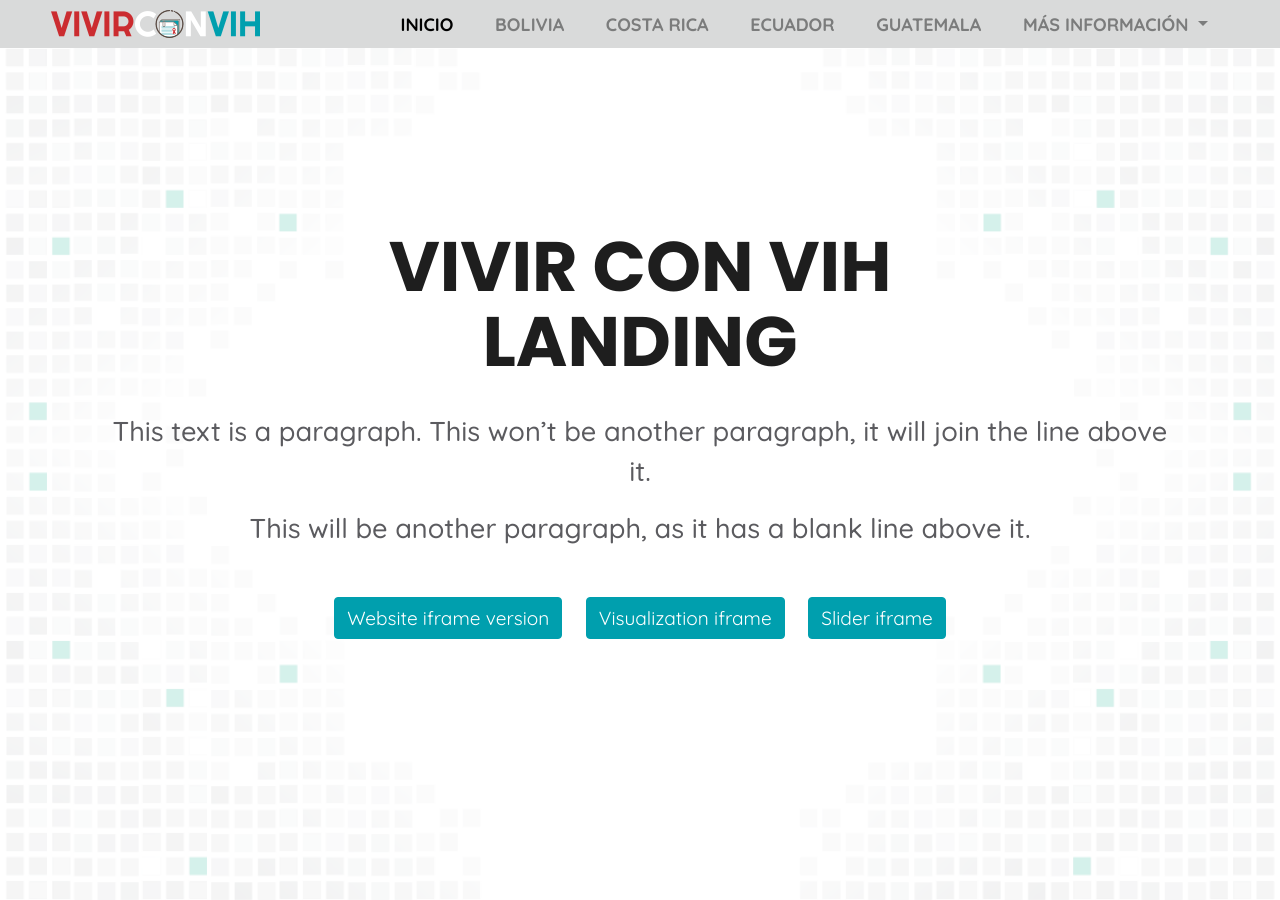
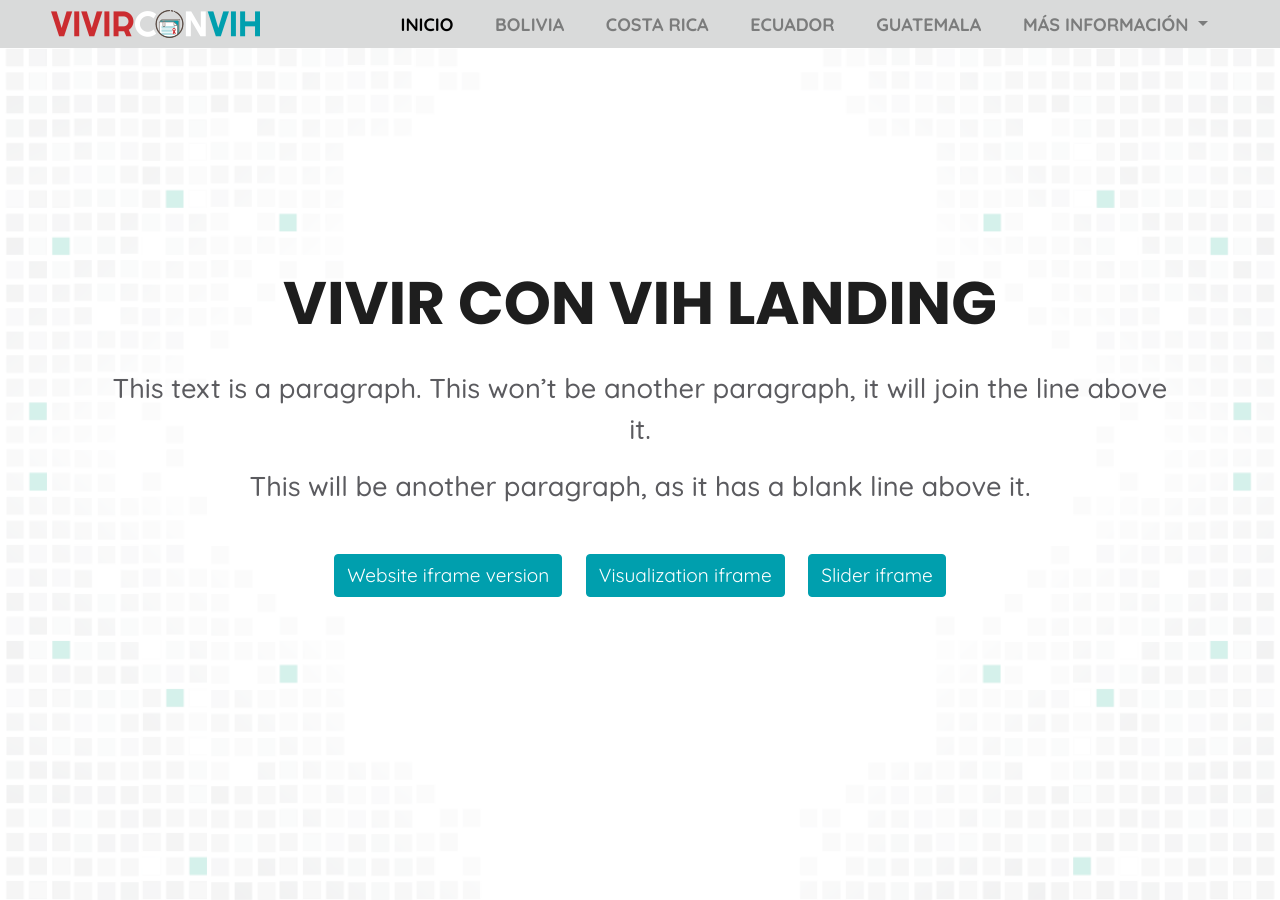
Before and after one commit to ProjectPODER/VivirConVIH_landing, a Jekyll site: the page built from 1-home.md, in a window 1280 px wide and 900 px high. Built offline with Jekyll 4.4.1, drawn with Linux system fonts in a browser that asks for light colours.

Commit message:
Change main title style

```diff
--- a/_sass/_home.scss
+++ b/_sass/_home.scss
@@ -8,9 +8,9 @@
     background-size: cover;
 
     h1 {
-        font-size: 70px;
-        line-height: 75px;
-        margin: 0 10vw 2rem 10vw;
+        font-size: 60px;
+        line-height: 65px;
+        margin: 0 1vw 2rem 1vw;
         font-weight: bolder;
         font-family: Poppins,sans-serif;
         color: #1e1e1e;
```
